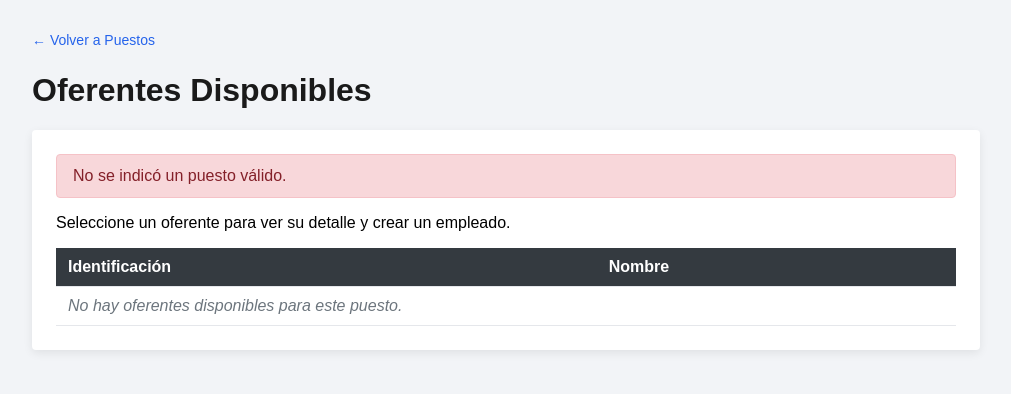
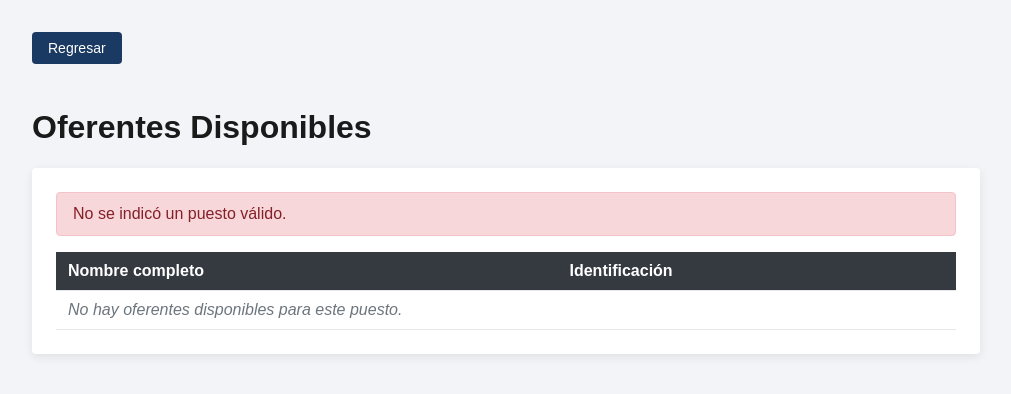
Before and after one commit to kendalls-s/Proye-2-Sitios, a PHP site: page /oferentes.php in a window 1280 px wide. Shown: the part 50-444 px from the top of the page, without its empty margins (0-1011 px from the left). Run offline with PHP 8.4, Linux system fonts and the light colour scheme; the visitor is signed in with stand-in values (Sample User, id 1).

Commit message:
Cambios oferentes

```diff
--- a/Web php/oferentes.php
+++ b/Web php/oferentes.php
@@ -63,18 +63,19 @@ if ($codigo === '' || $idPuesto <= 0) {
             color: #1a1a1a;
         }
 
-        .breadcrumb {
+        .boton-regresar {
+            display: inline-block;
             margin-bottom: 24px;
+            padding: 8px 16px;
+            background-color: #1b3a63;
+            color: #ffffff;
+            text-decoration: none;
+            border-radius: 4px;
             font-size: 14px;
         }
 
-        .breadcrumb a {
-            color: #2563eb;
-            text-decoration: none;
-        }
-
-        .breadcrumb a:hover {
-            text-decoration: underline;
+        .boton-regresar:hover {
+            background-color: #14294a;
         }
 
         .tarjeta {
@@ -129,15 +130,6 @@ if ($codigo === '' || $idPuesto <= 0) {
             color: #6c757d;
             font-style: italic;
         }
-
-        .info-puesto {
-            background-color: #e3f2fd;
-            border-left: 4px solid #2196f3;
-            padding: 12px 16px;
-            margin-bottom: 16px;
-            border-radius: 4px;
-            font-size: 14px;
-        }
     </style>
 </head>
 <body>
@@ -147,31 +139,20 @@ if ($codigo === '' || $idPuesto <= 0) {
     </header>
 
     <main>
-        <div class="breadcrumb">
-            <a href="puestos.php">← Volver a Puestos</a>
-        </div>
+        <a class="boton-regresar" href="puestos.php">Regresar</a>
 
         <h1>Oferentes Disponibles</h1>
 
         <div class="tarjeta">
-            <?php if ($codigo !== '' && $idPuesto > 0): ?>
-                <div class="info-puesto">
-                    <strong>Puesto:</strong> <?= htmlspecialchars($codigo) ?>
-                    (ID: <?= (int) $idPuesto ?>)
-                </div>
-            <?php endif; ?>
-
             <?php if ($error !== ''): ?>
                 <div class="aviso-error"><?= htmlspecialchars($error) ?></div>
             <?php endif; ?>
 
-            <p>Seleccione un oferente para ver su detalle y crear un empleado.</p>
-
             <table>
                 <thead>
                     <tr>
+                        <th>Nombre completo</th>
                         <th>Identificación</th>
-                        <th>Nombre</th>
                     </tr>
                 </thead>
                 <tbody>
@@ -182,13 +163,13 @@ if ($codigo === '' || $idPuesto <= 0) {
                     <?php else: ?>
                         <?php foreach ($oferentes as $oferente): ?>
                             <tr>
-                                <td><?= htmlspecialchars($oferente['identificacion']) ?></td>
                                 <td>
                                     <a class="enlace-oferente"
                                        href="detalle-oferente.php?identificacion=<?= urlencode($oferente['identificacion']) ?>&idPuesto=<?= (int) $idPuesto ?>&codigo=<?= urlencode($codigo) ?>">
                                         <?= htmlspecialchars($oferente['nombre']) ?>
                                     </a>
                                 </td>
+                                <td><?= htmlspecialchars($oferente['identificacion']) ?></td>
                             </tr>
                         <?php endforeach; ?>
                     <?php endif; ?>
```
